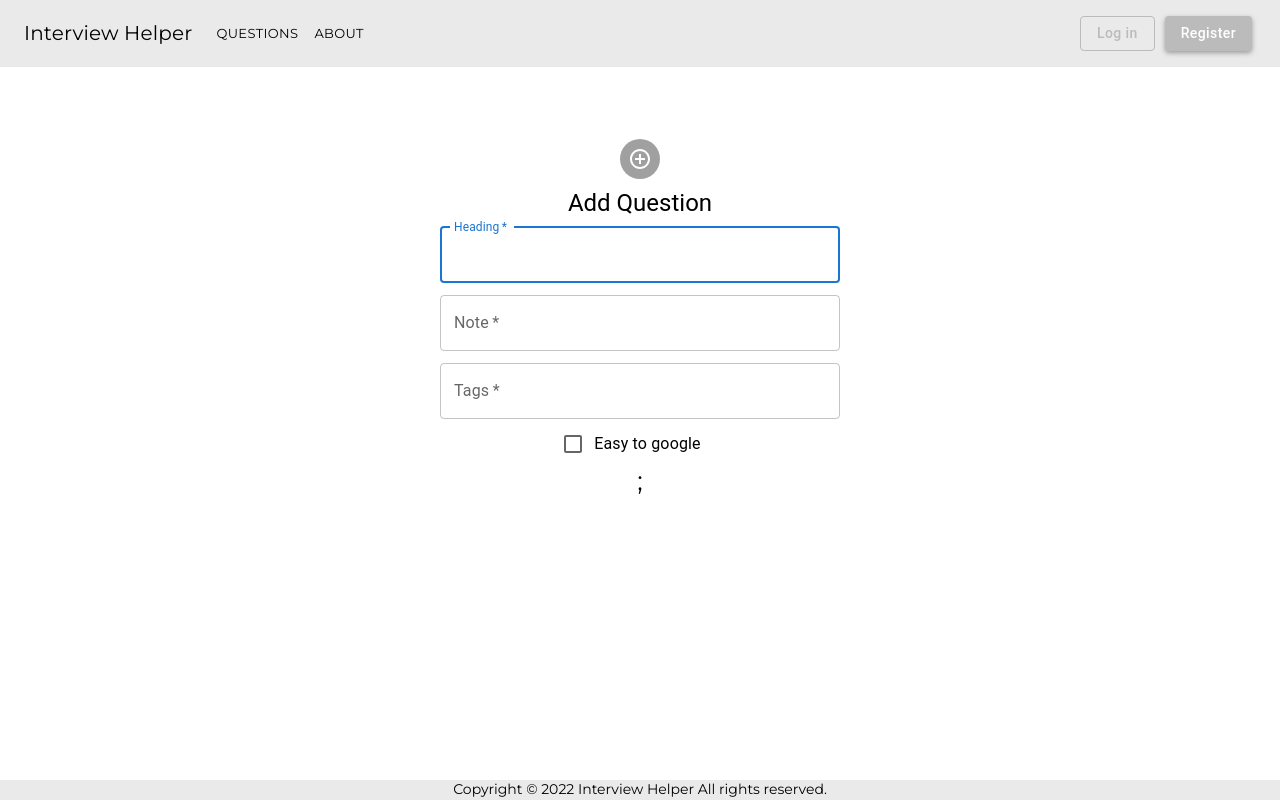
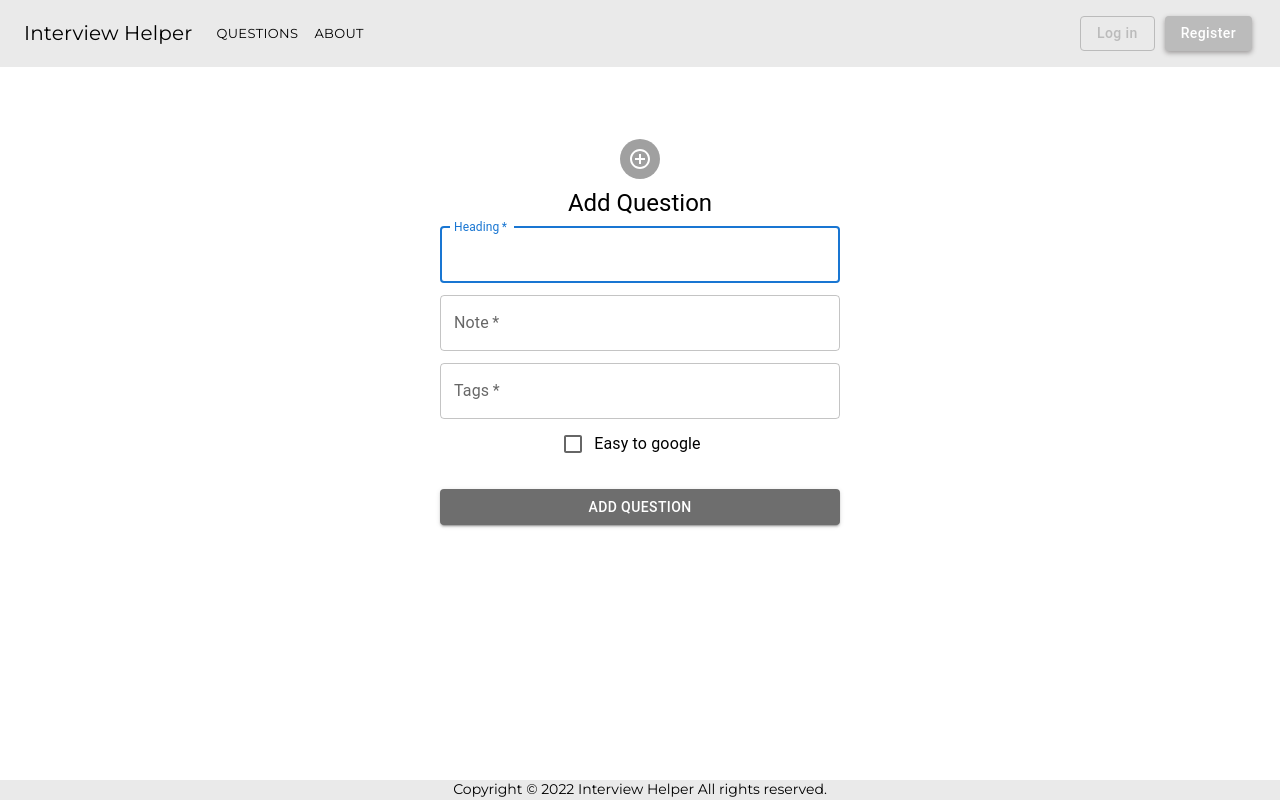
Before and after one commit to Sverdiyev/InterviewHelperFE, a React (Create React App) app: page /add-question in a window 1280 px wide. Built offline with nearby package versions, Linux system fonts and the light colour scheme.

Commit message:
added submit button

```diff
--- a/src/components/AddQuestion/AddQuestionComponent.jsx
+++ b/src/components/AddQuestion/AddQuestionComponent.jsx
@@ -3,6 +3,7 @@ import React from 'react';
 import useInputField from '../../services/helpers.js';
 import InputField from '../Login/InputField.jsx';
 import AddIcon from '@mui/icons-material/AddCircleOutline';
+import SubmitButton from '../StyledUI/SubmitButton.jsx';
 
 function AddQuestionComponent() {
   const [headingValue, setHeadingValue, headingIsValid, headingIsTouched] = useInputField(
@@ -45,6 +46,7 @@ function AddQuestionComponent() {
         control={<Checkbox onChange={(e) => console.log(e.target.checked)} />}
         label="Easy to google"
       />
+      <SubmitButton>Add Question</SubmitButton>
     </>
   );
 }
--- a/src/pages/AddQuestion.jsx
+++ b/src/pages/AddQuestion.jsx
@@ -5,7 +5,7 @@ import AddQuestionComponent from '../components/AddQuestion/AddQuestionComponent
 function AddQuestion() {
   return (
     <Grid container flexDirection="column" alignItems="center" sx={{ width: '400px' }} mt={8}>
-      <AddQuestionComponent />;
+      <AddQuestionComponent />
     </Grid>
   );
 }
```
